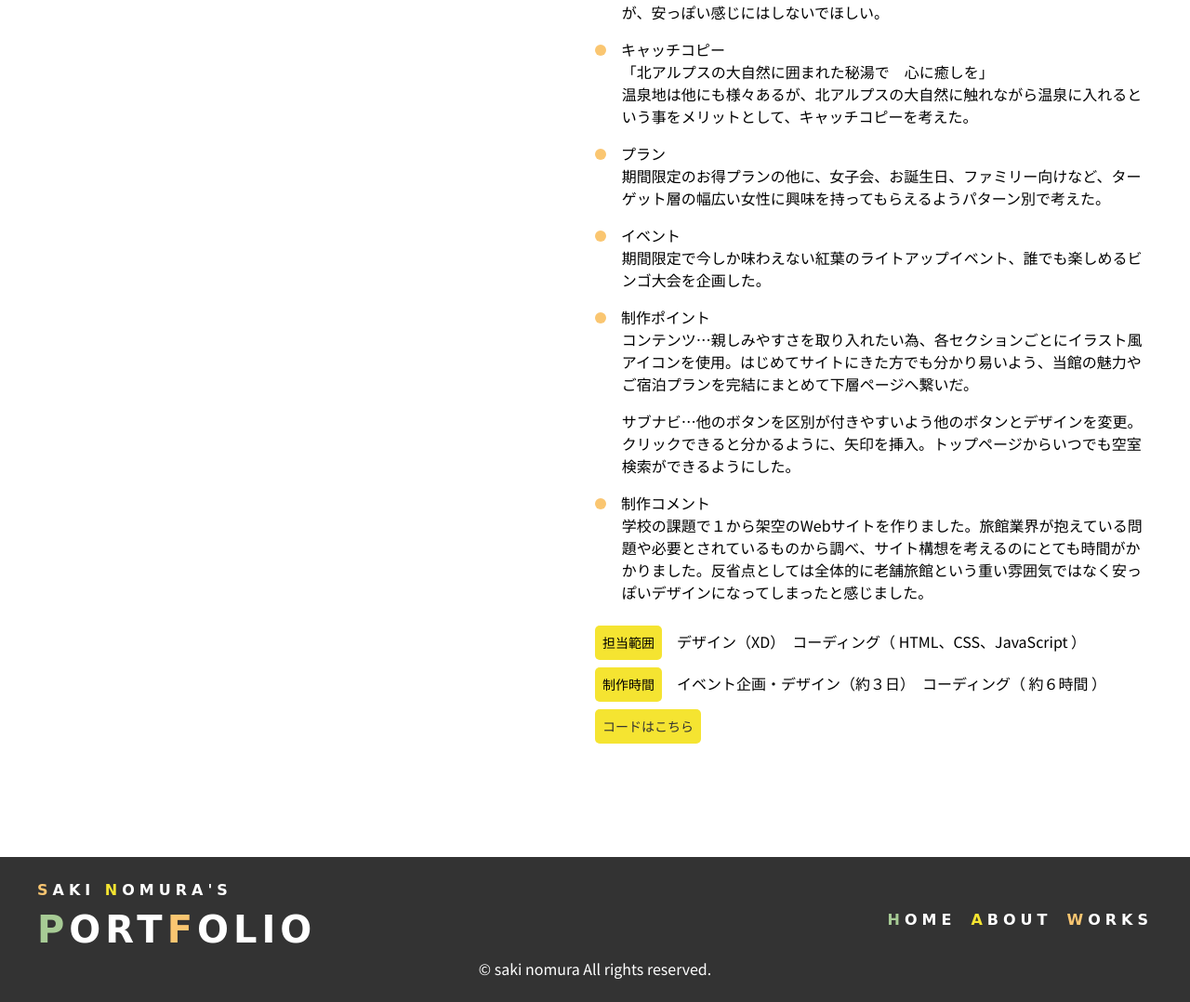
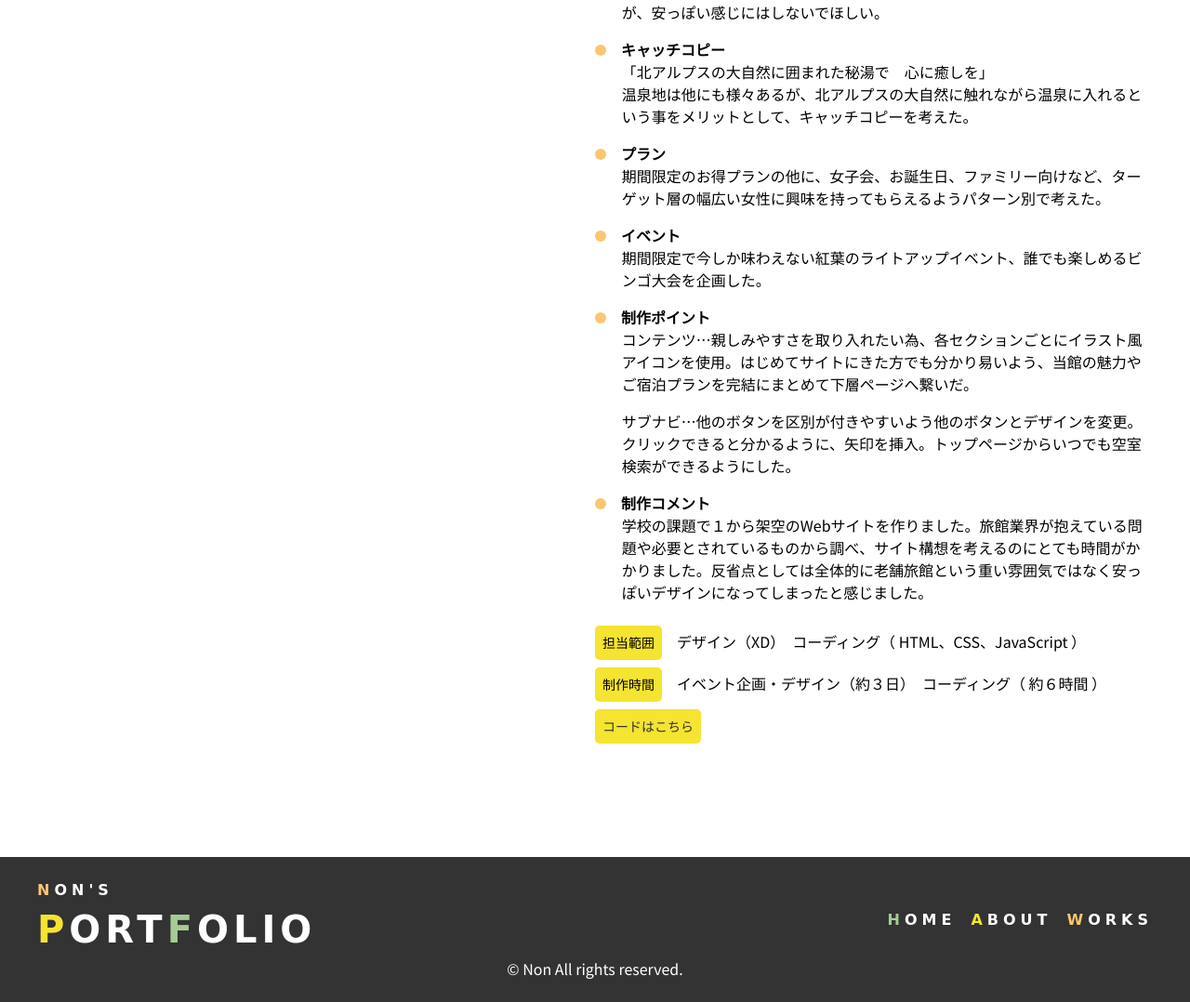
Before and after one commit to nondesign/portfolio, a PHP site: page /works.html in a window 1280 px wide. Shown: the part 625-1703 px from the top of the page at 93% size. Run offline with PHP 8.4, Linux system fonts and the light colour scheme; some libraries are stand-ins or nearby versions; some web fonts are replaced.

Commit message:
名前変更、ボタンhover時のopacity追加

```diff
--- a/css/common.css
+++ b/css/common.css
@@ -453,7 +453,6 @@ body a {
 
 .l-about__message__contents {
   margin: 0 0 2rem;
-  font-size: .95rem;
 }
 
 @media screen and (min-width: 768px) {
@@ -736,6 +735,12 @@ body a {
   display: inline-block;
   font-size: .875rem;
   background: #F5E431;
+  -webkit-transition: all .3s ease-in-out;
+  transition: all .3s ease-in-out;
+}
+
+.l-works__button:hover {
+  opacity: .8;
 }
 
 @media screen and (min-width: 768px) {
@@ -906,6 +911,10 @@ body a {
   padding: 0 0 0 1.8rem;
 }
 
+.l-overview__text__circle {
+  font-weight: bold;
+}
+
 .l-overview__text__circle:before {
   content: "";
   display: inline-block;
--- a/scss/Layout/_main.scss
+++ b/scss/Layout/_main.scss
@@ -164,7 +164,6 @@
 
 .l-about__message__contents {
   margin: 0 0 2rem;
-  font-size: .95rem;
 }
 
 @media screen and (min-width: $tab) {
@@ -354,6 +353,11 @@
 	display: inline-block;
 	font-size: .875rem;
   background: #F5E431;
+  transition: all .3s ease-in-out;
+
+  &:hover {
+    opacity: .8;
+  }
 }
 
 @media screen and (min-width: $tab) {
--- a/scss/Works/_works.scss
+++ b/scss/Works/_works.scss
@@ -14,6 +14,8 @@
 }
 
 .l-overview__text__circle {
+  font-weight: bold;
+
   &:before {
     content: "";
     display: inline-block;
--- a/works.html
+++ b/works.html
@@ -7,13 +7,13 @@
   <link rel="stylesheet" href="css/common.css">
   <link href="https://fonts.googleapis.com/css?family=Baloo+Bhai|Noto+Sans+JP&display=swap" rel="stylesheet">
   <link href="https://use.fontawesome.com/releases/v5.6.1/css/all.css" rel="stylesheet">
-  <title>SAKI NOMURA'S PORTFOLIO</title>
+  <title>NON'S PORTFOLIO</title>
 </head>
 <body>
   <header class="l-header">
     <div class="l-wrapper clr">
       <div class="l-header-inner">
-        <h1 class="l-title" lang="en"><a href="index.html"><span class="fc-orange">S</span>aki <span class="fc-yellow">N</span>omura's <span class="l-title_large"><span class="fc-green">P</span>ort<span class="fc-orange">f</span>olio</span></a></h1>
+        <h1 class="l-title" lang="en"><a href="index.html"><span class="fc-orange">N</span>on's<span class="l-title_large"><span class="fc-yellow">P</span>ort<span class="fc-green">f</span>olio</span></a></h1>
         <nav class="l-nav">
           <h2 class="screen-reader-text">サイト内メニュー</h2>
           <button type="button" class="js-button-hamburger button-hamburger" aria-controls="l-nav__list" aria-expanded="false">
@@ -70,55 +70,6 @@
           </div>
         </div>
 
-        <!-- 下記バナー調整中 -->
-        <!-- <div class="l-overview" id="banner">
-          <figure class="l-overview__img"><img src="img/banner.jpg" alt="架空ペット保険のバナー"></figure>
-          <div class="l-overview__text">
-            <dl>
-              <dt class="l-overview__text__circle">コンセプト</dt>
-              <dd>ペット保険のバナー広告</dd>
-              <dt class="l-overview__text__circle">ターゲット（性別、年齢等）</dt>
-              <dd>男女問わず20代～30代の一人暮らし世帯</dd>
-              <dt class="l-overview__text__circle">絶対に取り入れるキーワード</dt>
-              <dd>
-                <ul>
-                  <li>月々1,200円</li>
-                  <li>しばたアニマル保険株式会社</li>
-                  <li>年齢による保険料の変動なし</li>
-                </ul>
-              </dd>
-              <dt class="l-overview__text__circle">その他のキーワード（ポイント）</dt>
-              <dd>
-                <ul>
-                  <li>上記は「あんしんプラン」の価格</li>
-                  <li>入院・通院・手術費用保障</li>
-                  <li>全国の動物病院が対象</li>
-                </ul>
-              </dd>
-              <dt class="l-overview__text__circle">差別化のポイント（競合他社との）</dt>
-              <dd>
-                <ul>
-                  <li>経済的な負担が少ない価格設定</li>
-                  <li>ペットが何歳になっても料金の変動がないこと</li>
-                </ul>
-              </dd>
-              <dt class="l-overview__text__circle">希望のバナーのイメージ</dt>
-              <dd>安心・信頼できて、親しみやすい印象にしてほしい</dd>
-              <dt class="l-overview__text__circle">バナーによる効果、目的</dt>
-              <dd>公式サイトへ誘導し、資料請求をしてもらう</dd>
-              <dt class="l-overview__text__circle">バナーが張り付けられる場所の詳細</dt>
-              <dd>ペットフードの通販サイト</dd>
-              <dt class="l-overview__text__circle">素材の写真を選んだ理由</dt>
-              <dd>一人暮らし世代が飼っていそうな小型犬・猫であることと、正面を向いており使いやすそうな写真だった為</dd>
-              <dt class="l-overview__text__circle">バナーサイズ</dt>
-              <dd>500 x 190</dd>
-              <dt class="l-overview__text__circle">コメント</dt>
-              <dd>「ペット保険って知ってる？」という問いかけに目をつけてもらいたいと思い作成しました。このバナーを作成するにあたり、初めてペット保険の存在を知りました。日本でのペット保険加入率はなんと10%以下（ネット調べ、2018年の情報)です。そもそも、存在を認知してもらえているかどうか、という所に目をつけました。<br>安心、信頼（青）と親しみやすさ（オレンジ）を色で表現して伝えています。バナーは長く目に留めてもらえるものではないので、文章はできるだけ短くし、端的にまとめるようにしました。</dd>
-            </dl>
-            <p><span class="l-works__button">担当範囲</span>　デザイン</p>
-            <p><span class="l-works__button">制作時間</span>　２時間半</p>
-          </div>
-        </div> -->
       </div>
     </section>
   </main>
@@ -126,14 +77,14 @@
   <footer class="l-footer">
     <div class="l-wrapper">
       <div class="l-footer-inner">
-        <p class="l-footer__title" lang="en"><a href="#"><span class="fc-orange">S</span>aki <span class="fc-yellow">N</span>omura's <span class="l-title_large"><span class="fc-green">P</span>ort<span class="fc-orange">f</span>olio</span></a></p>
+        <p class="l-footer__title" lang="en"><a href="#"><span class="fc-orange">N</span>on's<span class="l-title_large"><span class="fc-yellow">P</span>ort<span class="fc-green">f</span>olio</span></a></p>
         <ul class="l-footer__nav clr" lang="en">
           <li><a href="#"><span class="fc-green">h</span>ome</a></li>
           <li><a href="#about"><span class="fc-yellow">a</span>bout</a></li>
           <li><a href="#works"><span class="fc-orange">w</span>orks</a></li>
         </ul>
       </div>
-      <p class="l-footer__copyright"><small>&copy; saki nomura All rights reserved.</small></p>
+      <p class="l-footer__copyright"><small>&copy; Non All rights reserved.</small></p>
     </div>
   </footer>
 
```
Also changed, not shown: index.html (+3 -14 lines).
